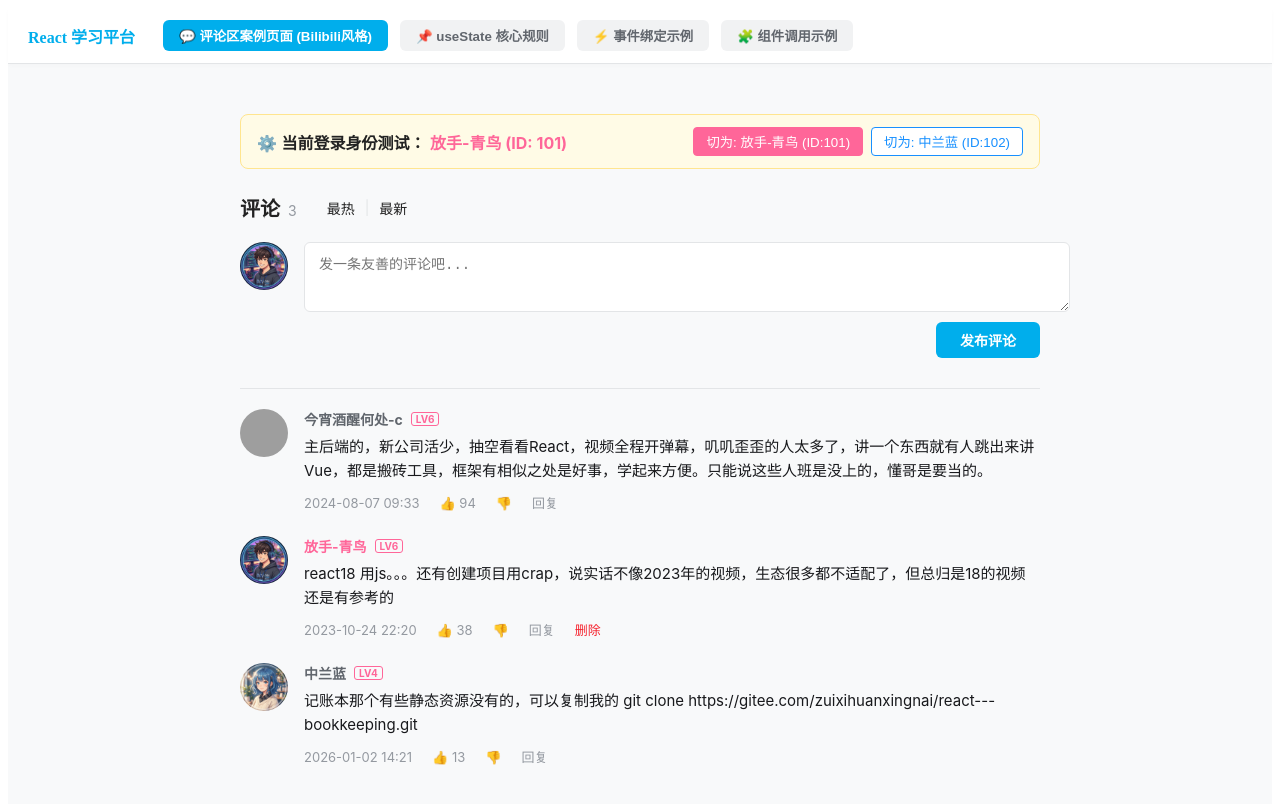
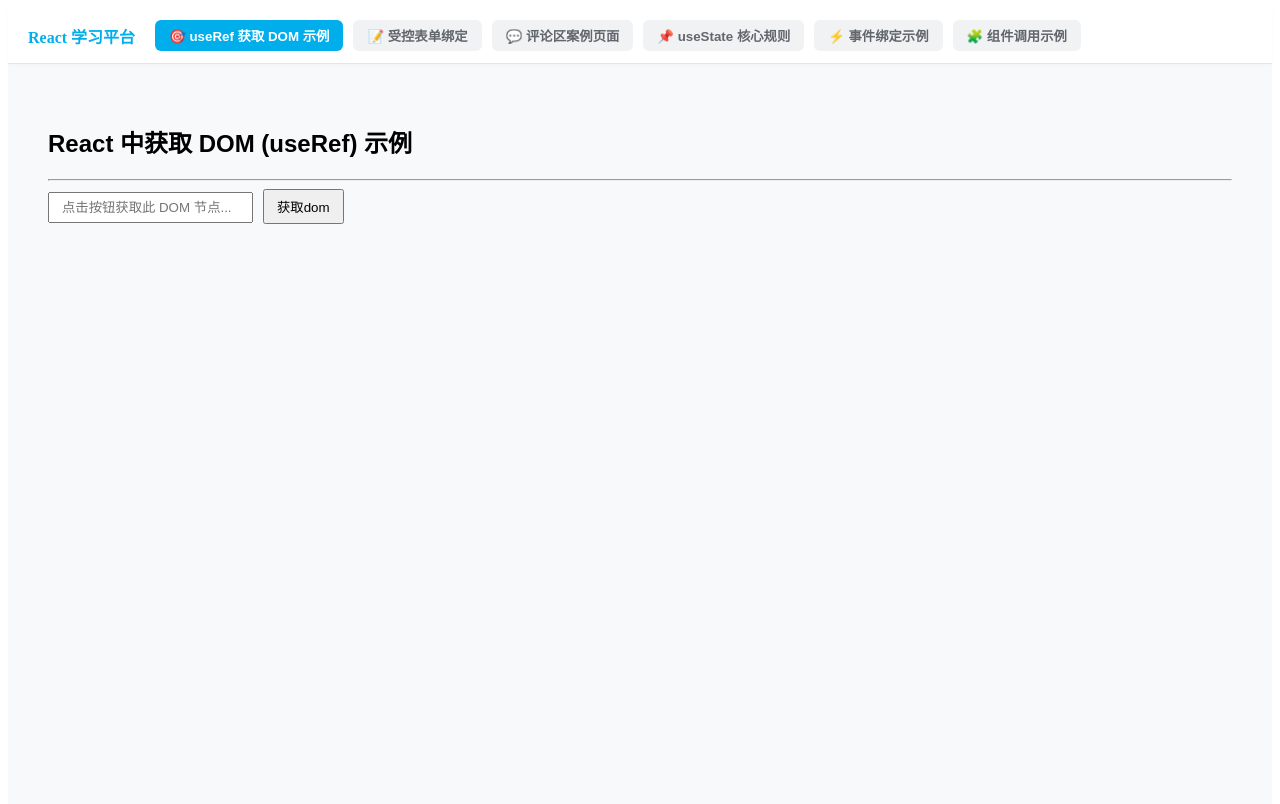
Before and after one commit to LinSky-J/react-learn, a React (Create React App) app: page / in a window 1280 px wide. Shown: the top 804 px of the page. Built offline with nearby package versions, Linux system fonts and the light colour scheme; grey boxes are pictures that could not be loaded.

Commit message:
feat: add useRef DOM access demo (DomRefDemo) and controlled form input demo (ControlledInputDemo)

```diff
--- a/src/App.js
+++ b/src/App.js
@@ -1,47 +1,63 @@
 import React, { useState } from 'react';
 import CommentDemo from './CommentDemo';
 import UseStateDemo from './useStateDemo';
+import DomRefDemo from './DomRefDemo';
+import ControlledInputDemo from './ControlledInputDemo';
 import EventBinding from './EventBinding';
 import ComponentDemo from './ComponentDemo';
 import './index.css';
 
 function App() {
-  // 切换页面 Tab 状态 ('comment' | 'useState' | 'event' | 'component')
-  const [activeTab, setActiveTab] = useState('comment');
+  // 切换页面 Tab 状态 ('comment' | 'dom' | 'input' | 'useState' | 'event' | 'component')
+  const [activeTab, setActiveTab] = useState('dom');
 
   return (
     <div className="App" style={{ minHeight: '100vh', backgroundColor: '#f8f9fa' }}>
       {/* 顶部导航栏，允许在各个案例页面之间自由切换 */}
-      <nav style={{ backgroundColor: '#fff', borderBottom: '1px solid #e3e5e7', padding: '12px 20px', display: 'flex', gap: '12px', alignItems: 'center', boxShadow: '0 2px 4px rgba(0,0,0,0.02)' }}>
-        <span style={{ fontWeight: 'bold', marginRight: '16px', fontSize: '16px', color: '#00aeec' }}>React 学习平台</span>
+      <nav style={{ backgroundColor: '#fff', borderBottom: '1px solid #e3e5e7', padding: '12px 20px', display: 'flex', gap: '10px', alignItems: 'center', boxShadow: '0 2px 4px rgba(0,0,0,0.02)', flexWrap: 'wrap' }}>
+        <span style={{ fontWeight: 'bold', marginRight: '10px', fontSize: '16px', color: '#00aeec' }}>React 学习平台</span>
+
+        <button
+          onClick={() => setActiveTab('dom')}
+          style={{ padding: '6px 14px', borderRadius: '6px', border: 'none', cursor: 'pointer', fontWeight: 'bold', background: activeTab === 'dom' ? '#00aeec' : '#f1f2f3', color: activeTab === 'dom' ? '#fff' : '#61666d' }}>
+          🎯 useRef 获取 DOM 示例
+        </button>
+
+        <button
+          onClick={() => setActiveTab('input')}
+          style={{ padding: '6px 14px', borderRadius: '6px', border: 'none', cursor: 'pointer', fontWeight: 'bold', background: activeTab === 'input' ? '#00aeec' : '#f1f2f3', color: activeTab === 'input' ? '#fff' : '#61666d' }}>
+          📝 受控表单绑定
+        </button>
 
         <button
           onClick={() => setActiveTab('comment')}
-          style={{ padding: '6px 16px', borderRadius: '6px', border: 'none', cursor: 'pointer', fontWeight: 'bold', background: activeTab === 'comment' ? '#00aeec' : '#f1f2f3', color: activeTab === 'comment' ? '#fff' : '#61666d' }}>
-          💬 评论区案例页面 (Bilibili风格)
+          style={{ padding: '6px 14px', borderRadius: '6px', border: 'none', cursor: 'pointer', fontWeight: 'bold', background: activeTab === 'comment' ? '#00aeec' : '#f1f2f3', color: activeTab === 'comment' ? '#fff' : '#61666d' }}>
+          💬 评论区案例页面
         </button>
 
         <button
           onClick={() => setActiveTab('useState')}
-          style={{ padding: '6px 16px', borderRadius: '6px', border: 'none', cursor: 'pointer', fontWeight: 'bold', background: activeTab === 'useState' ? '#00aeec' : '#f1f2f3', color: activeTab === 'useState' ? '#fff' : '#61666d' }}>
+          style={{ padding: '6px 14px', borderRadius: '6px', border: 'none', cursor: 'pointer', fontWeight: 'bold', background: activeTab === 'useState' ? '#00aeec' : '#f1f2f3', color: activeTab === 'useState' ? '#fff' : '#61666d' }}>
           📌 useState 核心规则
         </button>
 
         <button
           onClick={() => setActiveTab('event')}
-          style={{ padding: '6px 16px', borderRadius: '6px', border: 'none', cursor: 'pointer', fontWeight: 'bold', background: activeTab === 'event' ? '#00aeec' : '#f1f2f3', color: activeTab === 'event' ? '#fff' : '#61666d' }}>
+          style={{ padding: '6px 14px', borderRadius: '6px', border: 'none', cursor: 'pointer', fontWeight: 'bold', background: activeTab === 'event' ? '#00aeec' : '#f1f2f3', color: activeTab === 'event' ? '#fff' : '#61666d' }}>
           ⚡ 事件绑定示例
         </button>
 
         <button
           onClick={() => setActiveTab('component')}
-          style={{ padding: '6px 16px', borderRadius: '6px', border: 'none', cursor: 'pointer', fontWeight: 'bold', background: activeTab === 'component' ? '#00aeec' : '#f1f2f3', color: activeTab === 'component' ? '#fff' : '#61666d' }}>
+          style={{ padding: '6px 14px', borderRadius: '6px', border: 'none', cursor: 'pointer', fontWeight: 'bold', background: activeTab === 'component' ? '#00aeec' : '#f1f2f3', color: activeTab === 'component' ? '#fff' : '#61666d' }}>
           🧩 组件调用示例
         </button>
       </nav>
 
       {/* 页面内容区域 */}
       <main style={{ padding: '20px' }}>
+        {activeTab === 'dom' && <DomRefDemo />}
+        {activeTab === 'input' && <ControlledInputDemo />}
         {activeTab === 'comment' && <CommentDemo />}
         {activeTab === 'useState' && <UseStateDemo />}
         {activeTab === 'event' && <EventBinding />}
--- /dev/null
+++ b/src/ControlledInputDemo.js
@@ -0,0 +1,29 @@
+// 受控表单绑定示例
+import { useState } from "react";
+
+// 1. 声明一个 react 状态 useState
+
+// 2. 核心绑定流程：
+// 2.1 通过 value 属性绑定 react 状态
+// 2.2 绑定 onChange 事件，通过事件参数 e 拿到输入框最新的值，反向修改到 react 状态
+
+function ControlledInputDemo() {
+  const [value, setValue] = useState('');
+
+  return (
+    <div style={{ padding: '20px', fontFamily: 'sans-serif' }}>
+      <h2>React 受控表单绑定示例</h2>
+      <hr />
+      <p>当前输入框绑定的 State 值为：<span style={{ color: '#00aeec', fontWeight: 'bold' }}>{value}</span></p>
+      <input
+        value={value}
+        onChange={(e) => setValue(e.target.value)}
+        type="text"
+        placeholder="请输入内容观察双向绑定..."
+        style={{ padding: '6px 12px', width: '260px' }}
+      />
+    </div>
+  );
+}
+
+export default ControlledInputDemo;
--- /dev/null
+++ b/src/DomRefDemo.js
@@ -0,0 +1,25 @@
+// React中获取DOM
+
+import { useRef } from "react"
+
+// 1. useRef生成ref对象 绑定到dom标签身上
+
+// 2. dom可用时，ref.current获取dom
+// 渲染完毕之后dom生成之后才可用
+
+function DomRefDemo () {
+  const inputRef = useRef(null)
+  const showDom = () => {
+    console.dir(inputRef.current)
+  }
+  return (
+    <div style={{ padding: '20px', fontFamily: 'sans-serif' }}>
+      <h2>React 中获取 DOM (useRef) 示例</h2>
+      <hr />
+      <input type="text" ref={inputRef} placeholder="点击按钮获取此 DOM 节点..." style={{ padding: '6px 12px', marginRight: '10px' }} />
+      <button onClick={showDom} style={{ padding: '6px 12px', cursor: 'pointer' }}>获取dom</button>
+    </div>
+  )
+}
+
+export default DomRefDemo
```
Also changed, not shown: src/App1.js (added).
